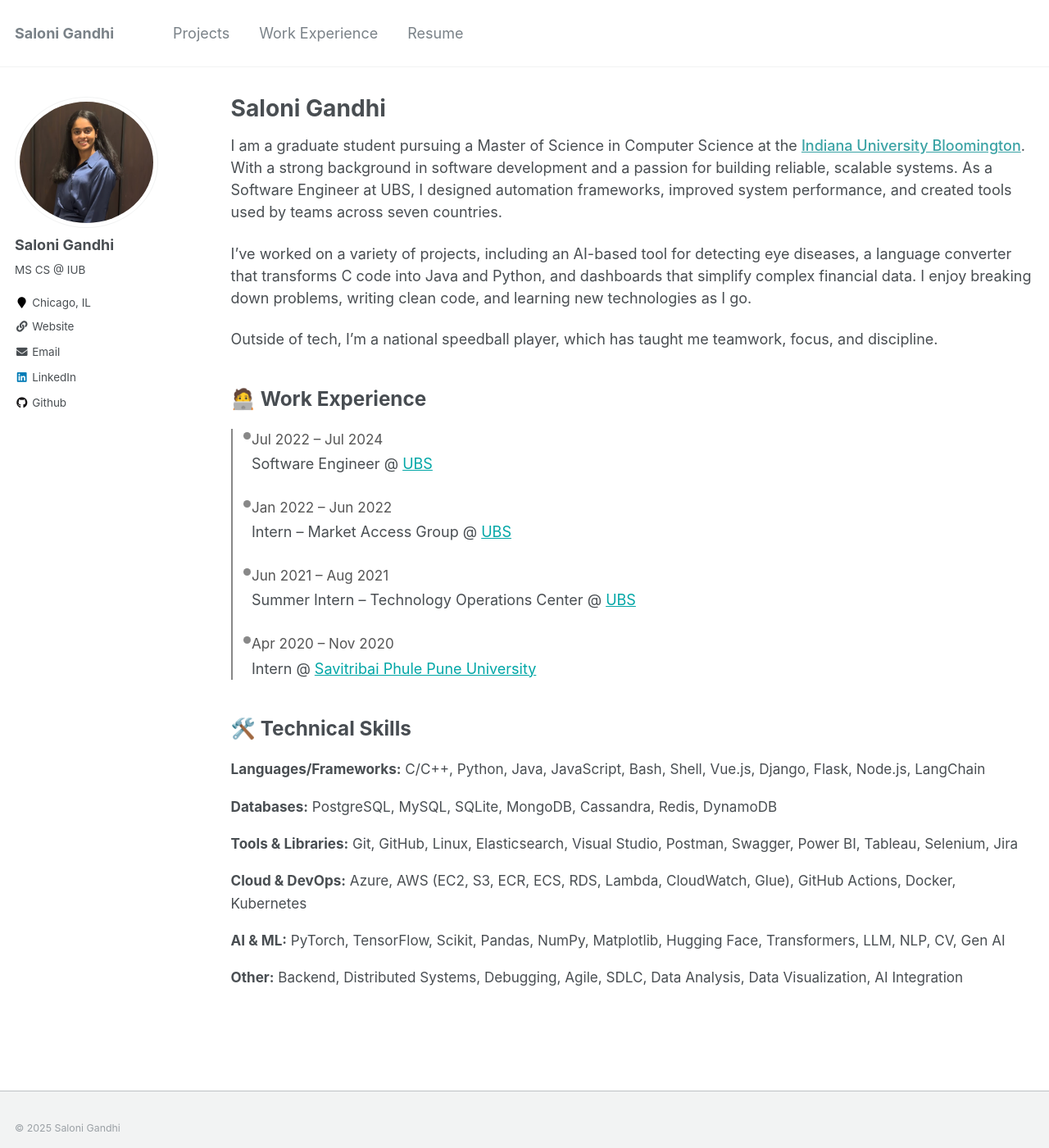
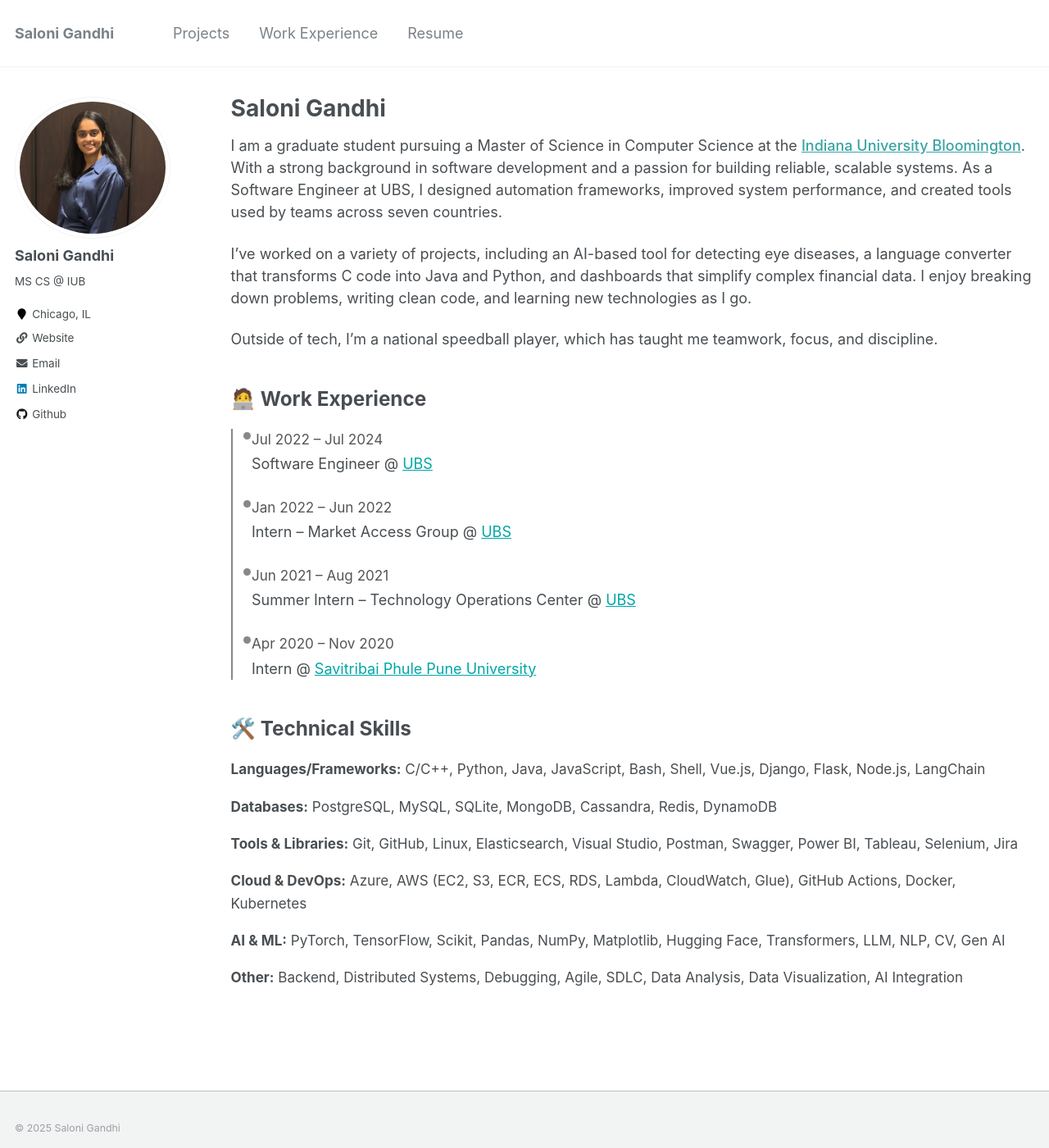
Before and after one commit to saloni111/saloni111.github.io, a Jekyll site: the page built from _pages/about.md, in a window 1280 px wide and 1400 px high. Shown: the whole window at 82% size. Built offline with Jekyll 4.4.1, drawn with Linux system fonts in a browser that asks for light colours.

Commit message:
Update _sidebar.scss

```diff
--- a/_sass/_sidebar.scss
+++ b/_sass/_sidebar.scss
@@ -72,8 +72,8 @@
 .author__avatar {
   display: table-cell;
   vertical-align: top;
-  width: 350px;
-  height: 350px; /* ensure it's square */
+  width: 450px;
+  height: 450px; /* ensure it's square */
   border-radius: 50%; /* optional: keep it circular */
   object-fit: cover;  /* optional: crop and center the image nicely */
 
@@ -84,7 +84,7 @@
   }
 
   img {
-    max-width: 175px;
+    max-width: 300px;
     border-radius: 50%;
 
     @include breakpoint($large) {
```
